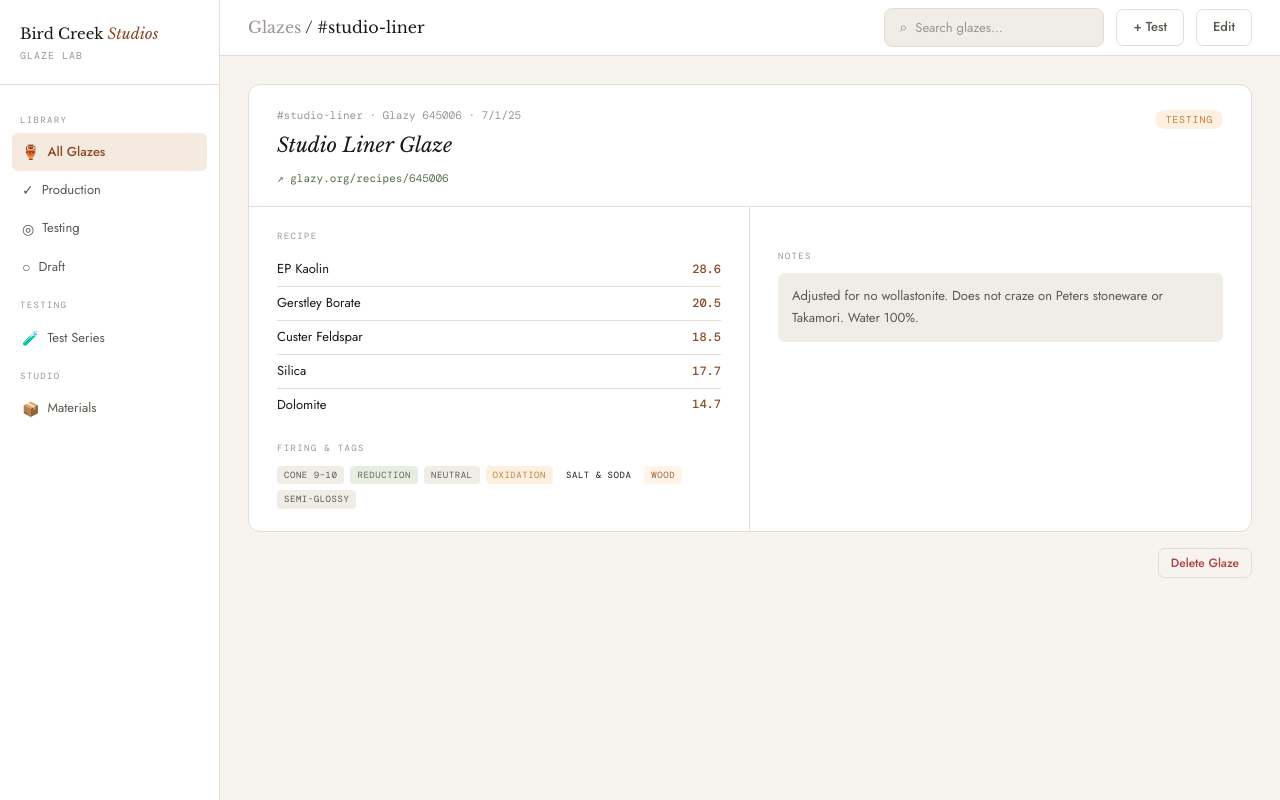
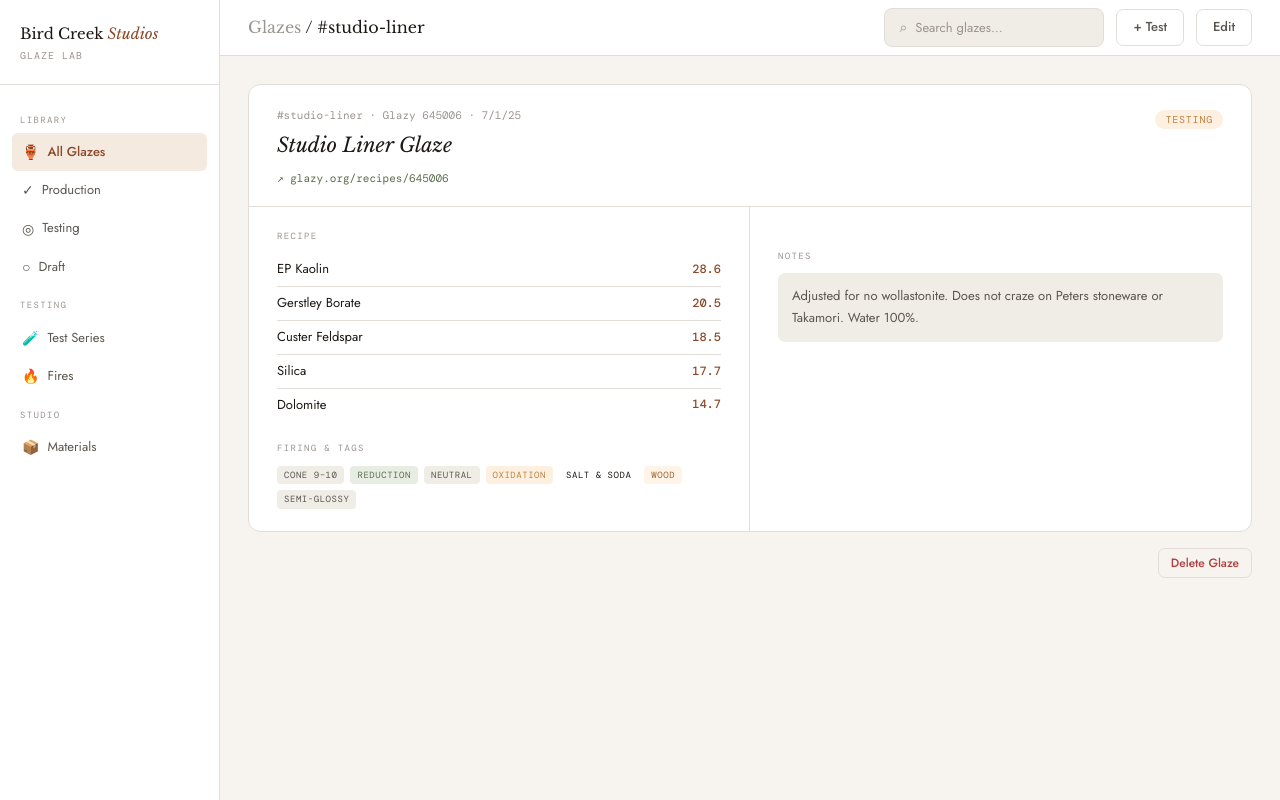
Before and after one commit to LydWil43/glazelab, a Flask app: page /glazes/1 in a window 1280 px wide. Run offline with Flask 3, Linux system fonts and the light colour scheme; some web fonts are replaced.

Commit message:
Add Fire model, routes, and templates

```diff
--- a/templates/base.html
+++ b/templates/base.html
@@ -33,6 +33,9 @@
       <a class="nav-item {% if request.endpoint in ['tests','test_detail','new_test'] %}active{% endif %}" href="{{ url_for('tests') }}">
         <span class="icon">🧪</span> Test Series
       </a>
+      <a class="nav-item {% if request.endpoint in ['fires','fire_detail','new_fire','edit_fire'] %}active{% endif %}" href="{{ url_for('fires') }}">
+        <span class="icon">🔥</span> Fires
+      </a>
       <div class="nav-section-label">Studio</div>
       <a class="nav-item {% if request.endpoint in ['materials','new_material','edit_material'] %}active{% endif %}" href="{{ url_for('materials') }}">
         <span class="icon">📦</span> Materials
```
